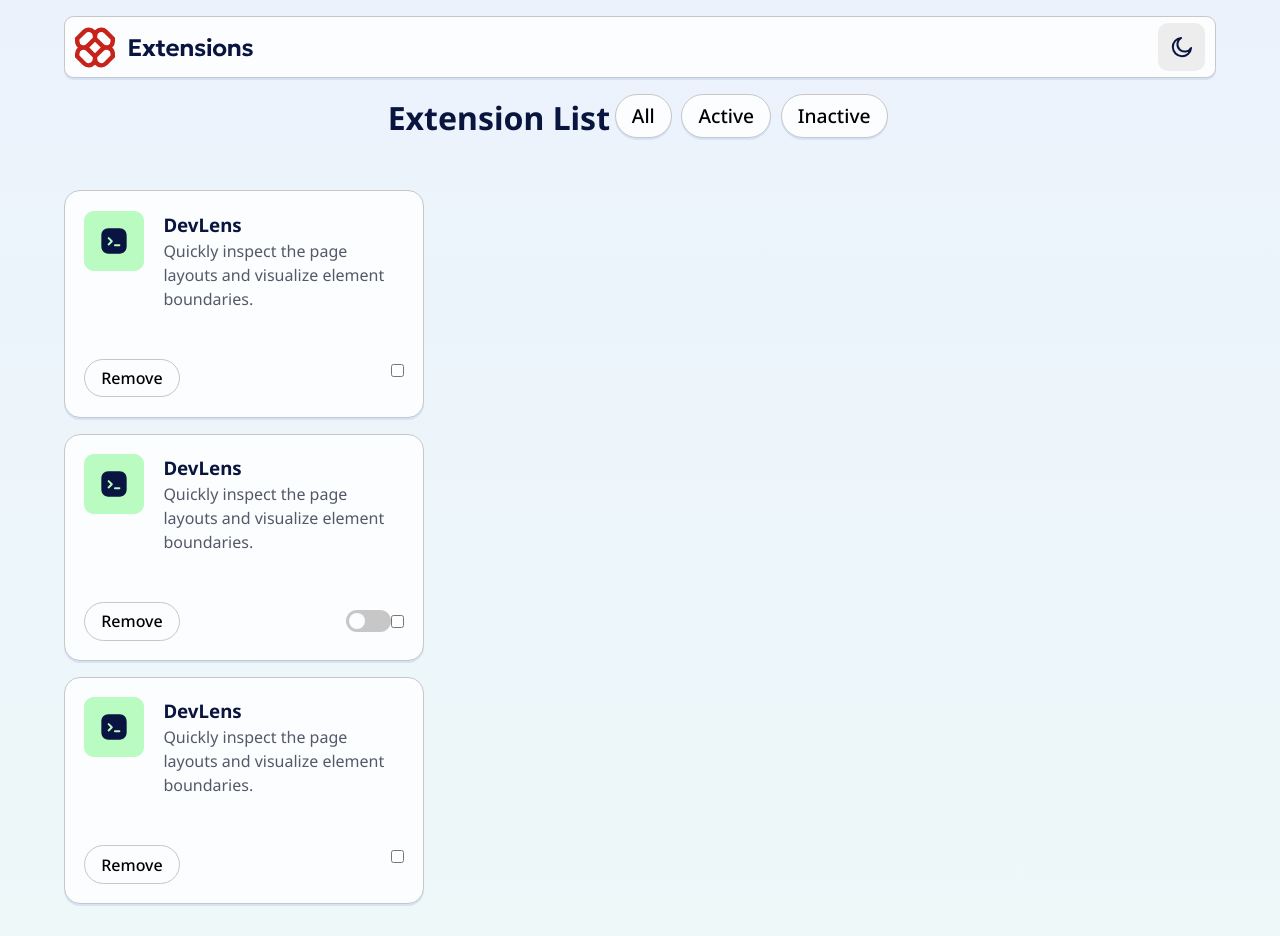
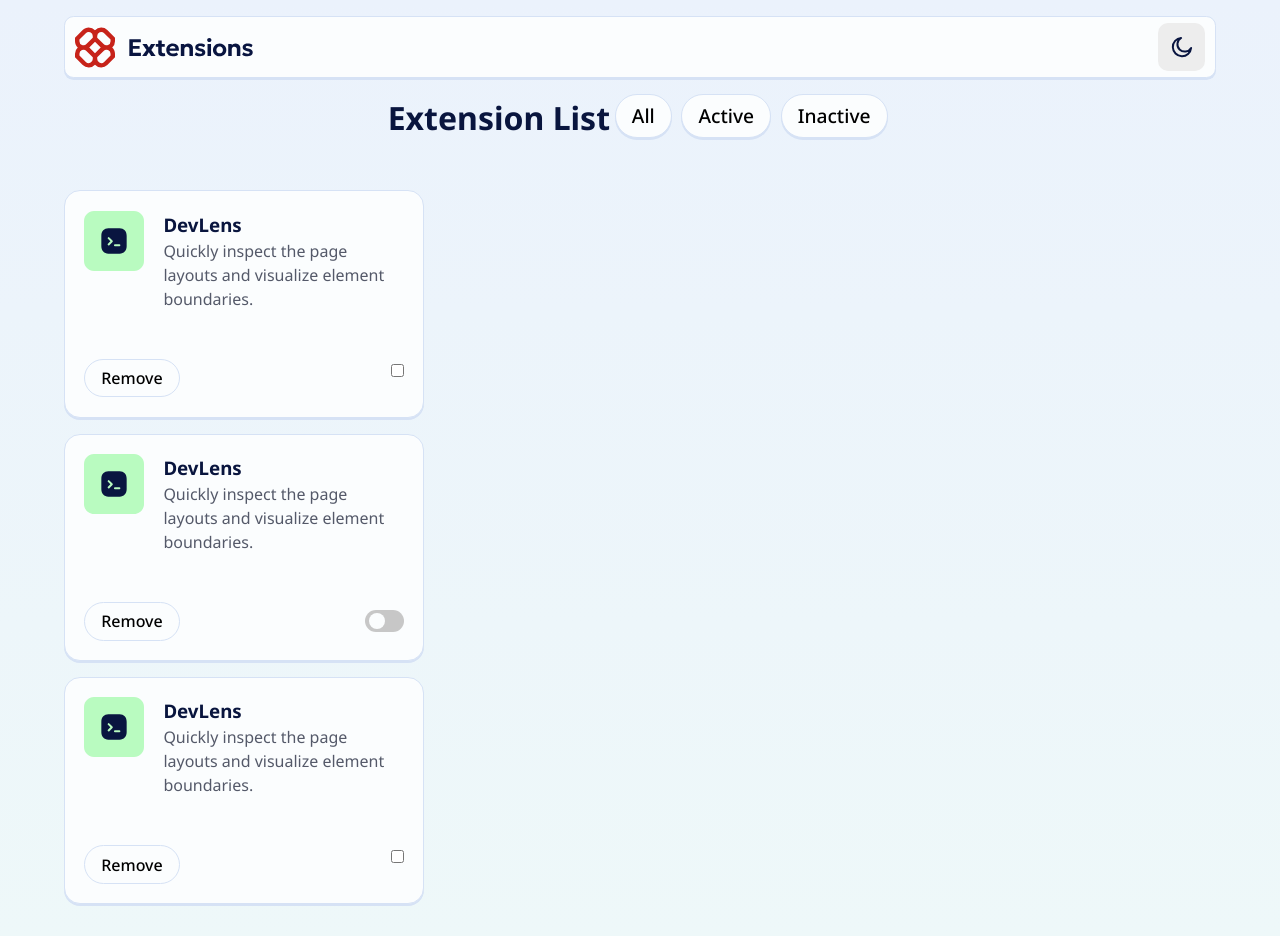
Before and after one commit to gilotin/-Frontend-Mentor-Browser-extension-manager-UI, a React (Vite) app in the folder Browser extension menager UI/: page / in a window 1280 px wide. Built offline with nearby package versions, Linux system fonts and the light colour scheme.

Commit message:
feat: finished styling toggle buttons

```diff
--- a/Browser extension menager UI/src/App.css
+++ b/Browser extension menager UI/src/App.css
@@ -40,7 +40,7 @@
     /* Border */
 
     --border-shadow: 0 2px var(--neutral-200);
-    --border: 1px solid var(--neutral-300);
+    --border: 1px solid var(--neutral-200);
 
     /* Margins */
     --margin-bottom: 1rem
@@ -70,6 +70,7 @@ body {
 
 .button:focus {
     outline: 2px solid var(--red-700);
+    outline-offset: 2px;
 }
 
 /* Extension */
@@ -165,7 +166,7 @@ body {
 }
 
 .button__toggle {
-    /* visibility: hidden; */
+    appearance: none;
 }
 
 .toggle__label {
@@ -174,7 +175,7 @@ body {
     align-items: center;
     cursor: pointer;
     background-color: var(--neutral-300);
-    width: 2.8rem;
+    width: 2.4rem;
     height: 1.4rem;
     border-radius: 6rem;
     position: relative;
@@ -188,9 +189,19 @@ body {
     height: 1rem;
     border-radius: 50%;
     margin: .2rem;
+    transition: 0.4s ease;
 }
 
 .button__toggle:checked+.toggle__label {
     background-color: var(--red-700);
+}
 
+.button__toggle:checked+.toggle__label::before {
+    transform: translate(1rem);
+    transition: 0.4s ease;
 }
+
+.button__toggle:focus+.toggle__label {
+    outline: 2px solid var(--red-700);
+    outline-offset: 2px;
+}
--- a/Browser extension menager UI/src/App.tsx
+++ b/Browser extension menager UI/src/App.tsx
@@ -61,8 +61,8 @@ function App() {
                 <div className="card__menu">
                     <button className="button card__button">Remove</button>
                     <div className="toggle__container">
+                        <input className="button__toggle" type="checkbox" id="toggle__button" />
                         <label htmlFor="toggle__button" className="toggle__label"></label>
-                        <input className="button__toggle" type="checkbox" id="toggle__button" />
                     </div>
                 </div>
             </article>
```
